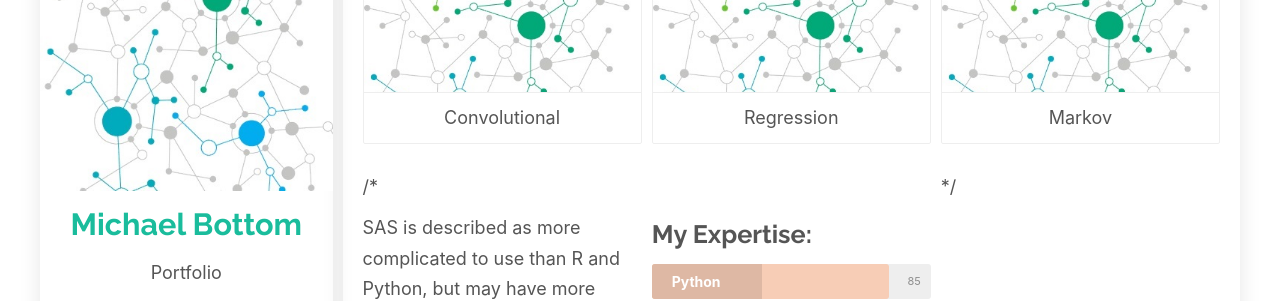
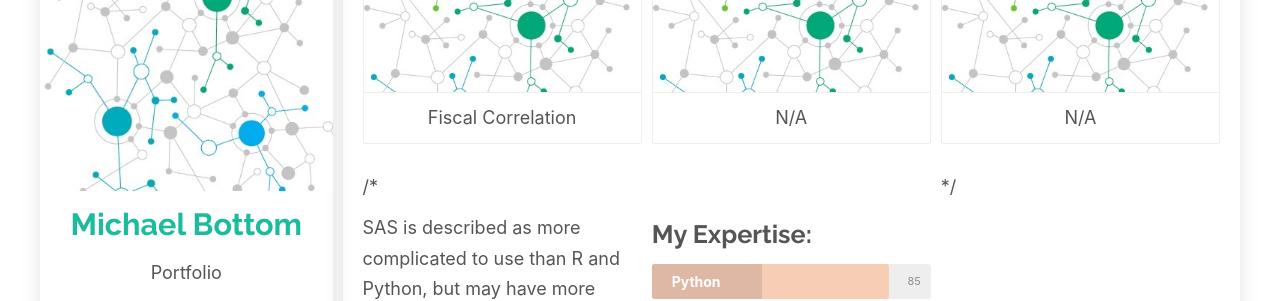
Before and after one commit to MLBott/home, a Jekyll site: the page built from index.html, in a window 1280 px wide and 900 px high, scrolled down 665 px. Shown: the part 153-454 px from the top of the window. Built offline with Jekyll 4.4.1, drawn with Linux system fonts in a browser that asks for light colours; nearby versions of some CDN libraries.

Commit message:
Update main.yml

```diff
--- a/_data/main.yml
+++ b/_data/main.yml
@@ -43,13 +43,13 @@ projects:
 
 
 posts:
-  - title: Convolutional
+  - title: Fiscal Correlation
     image: /images/author-image.jpg
     link: '/blog/'
-  - title: Regression
+  - title: N/A
     image: /images/author-image.jpg
     link: '/blog/'
-  - title: Markov
+  - title: N/A
     image: /images/author-image.jpg
     link: '/blog/'
 
```
